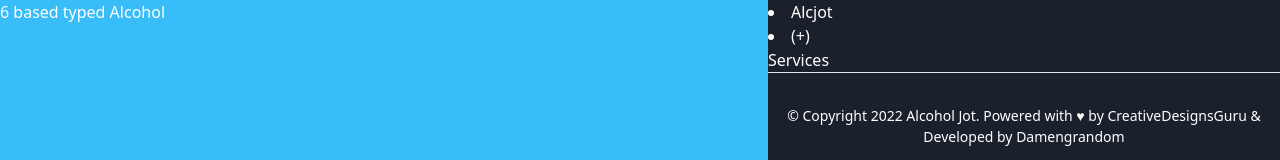
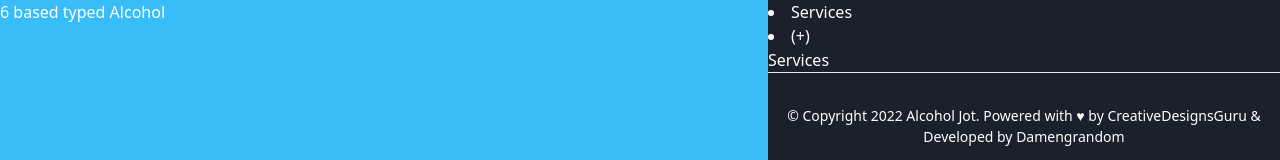
Before and after one commit to DamengRandom/alcjot, a Next.js app: page / in a window 1280 px wide. Shown: the top 160 px of the page. Built offline with nearby package versions, Linux system fonts and the light colour scheme.

Commit message:
re-deploy again and see

```diff
--- a/src/components/Nav/index.tsx
+++ b/src/components/Nav/index.tsx
@@ -4,8 +4,8 @@ import React from 'react';
 export default function Nav() {
   const navList = [
     {
-      name: 'Alcjot',
-      path: '/',
+      name: 'Services',
+      path: '/services',
     },
     {
       name: '(+)',
--- a/src/pages/services.tsx
+++ b/src/pages/services.tsx
@@ -1,5 +1,5 @@
 import React from 'react';
 
 export default function Services() {
-  return <div>Services Page</div>;
+  return <div>Services Main Page</div>;
 }
```
